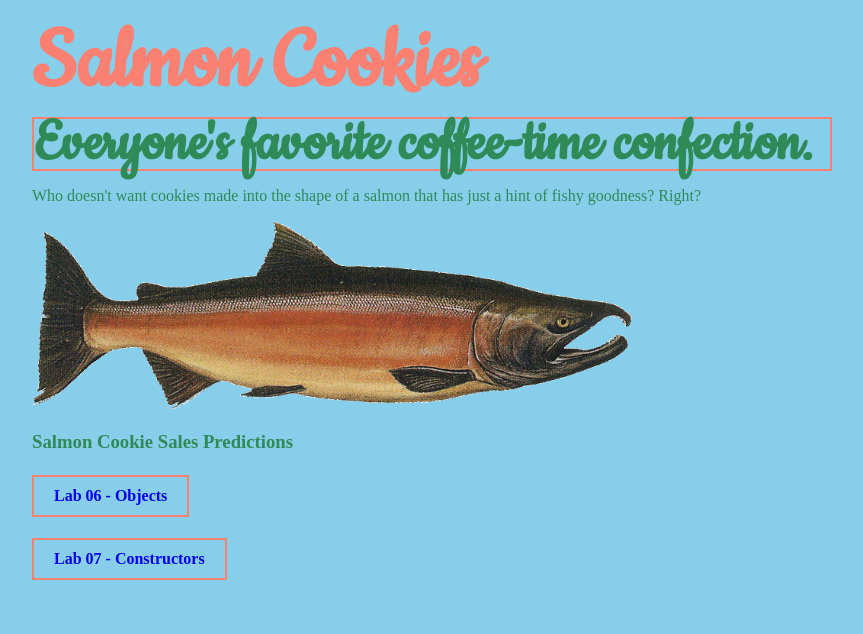
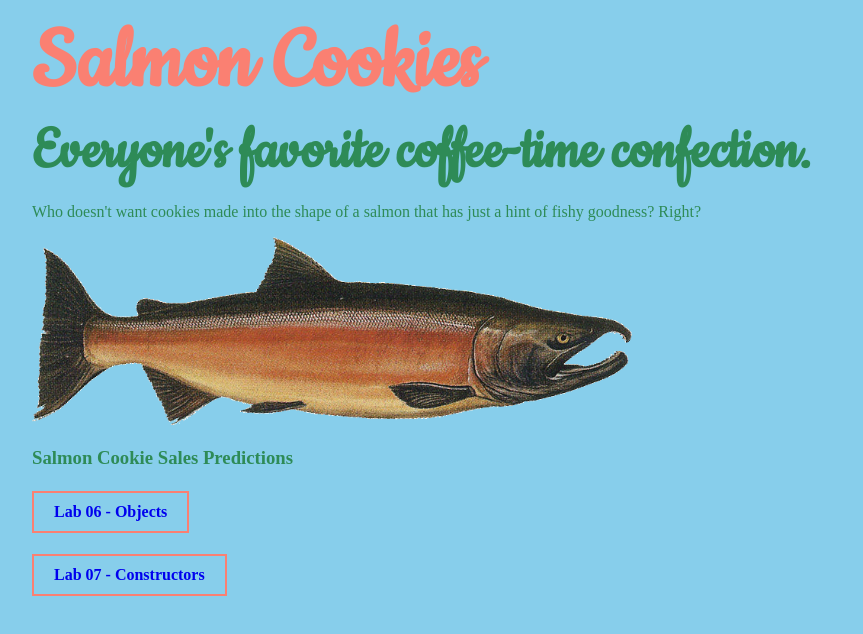
Before and after one commit to jonarmstrong-github/cookie-stand, a plain HTML site: page index.html in a window 1280 px wide. Shown: the whole page, without its empty margins (208-1071 px from the left). Drawn offline with Linux system fonts and the light colour scheme.

Commit message:
MINOR RENDERING TWEAKS

```diff
--- a/css/style.css
+++ b/css/style.css
@@ -35,8 +35,6 @@ h1 {
 h2 {
     font-family: "Cookie", cursive;
     font-size: 4em;
-    line-height: 50px;
-    border:2px solid salmon;
     margin-top: 0;
     margin-bottom: 0;
     margin-left: 0;
```
